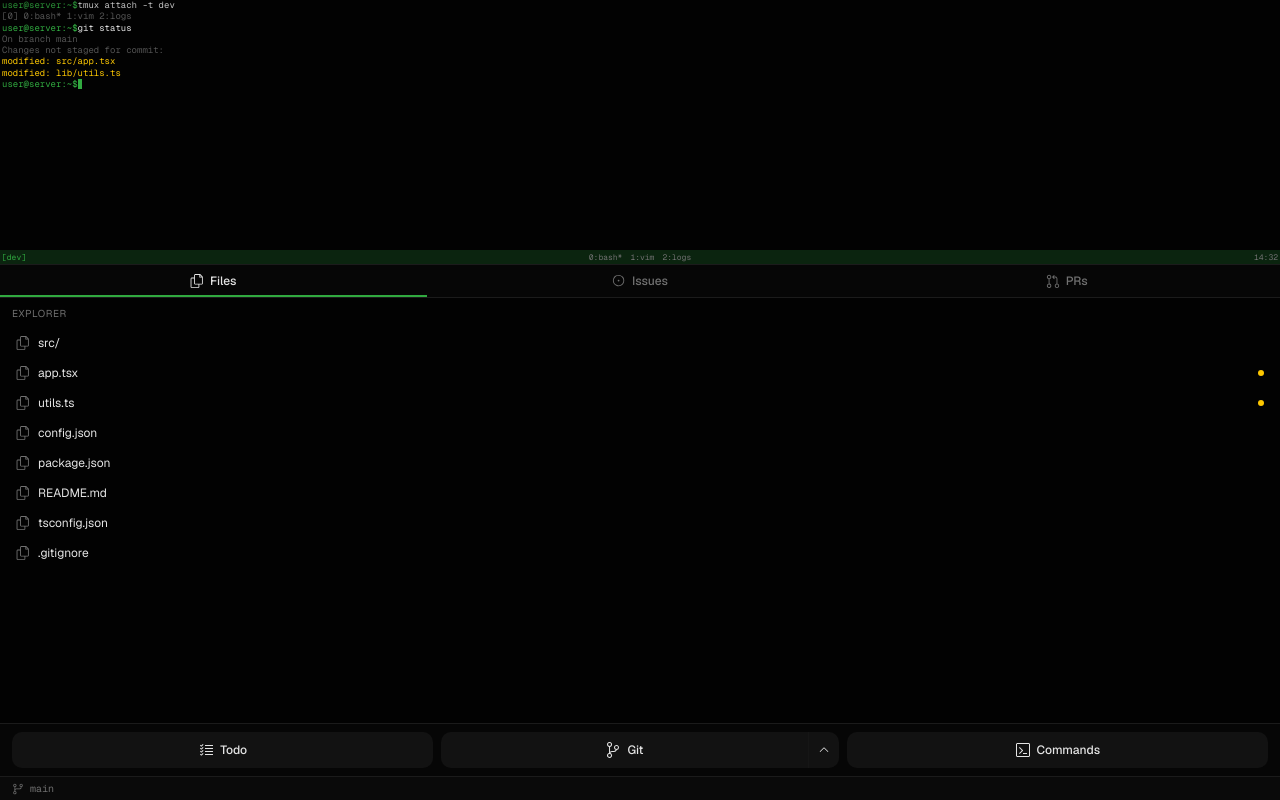
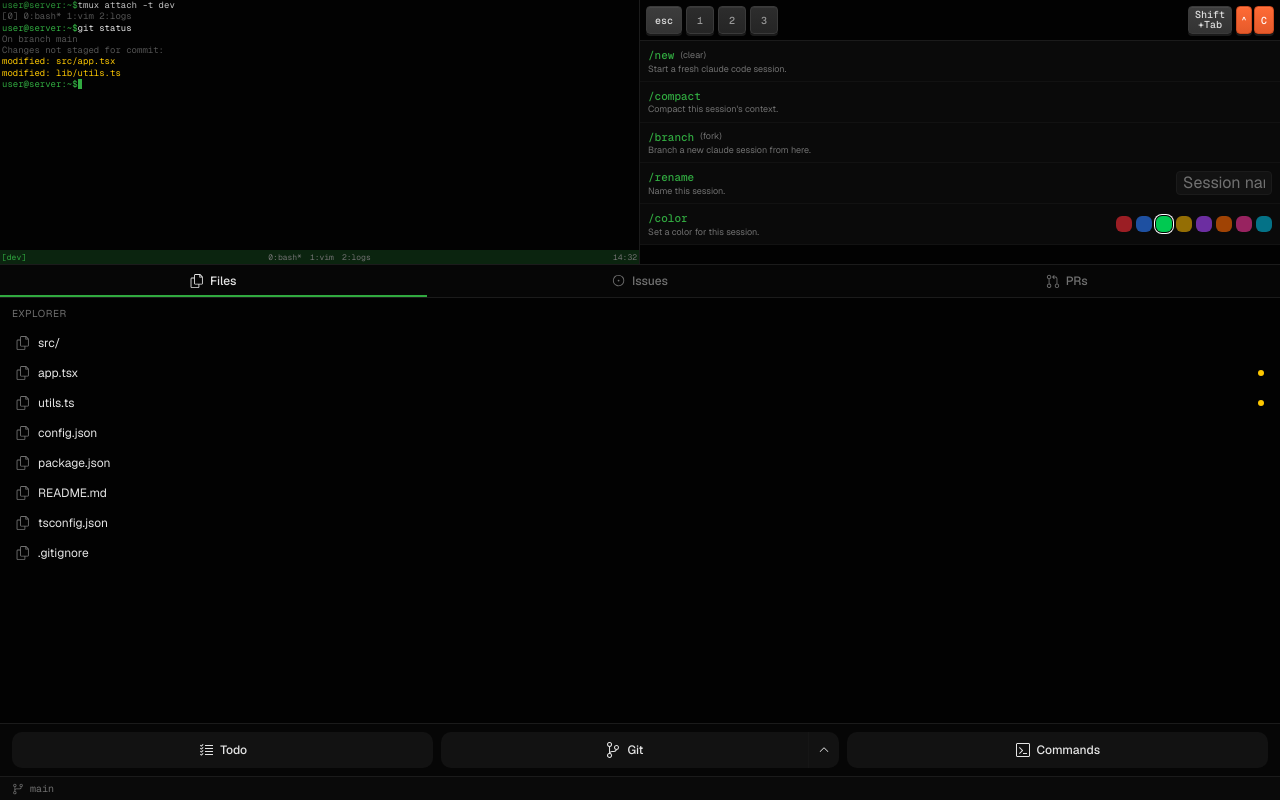
Before and after one commit to claudes-world/v0-cpc-mini-app, a Next.js app: page / in a window 1280 px wide. Built offline with nearby package versions, Linux system fonts and the light colour scheme.

Commit message:
feat: update terminal UI and add iOS zoom prevention\n\nSplit terminal section, add keyboard keys, slash commands, rename button, color button, iOS quirks doc, and minimum font size in CSS.

```diff
--- a/app/globals.css
+++ b/app/globals.css
@@ -127,6 +127,9 @@
   }
   body {
     @apply bg-background text-foreground;
+    -webkit-user-select: none;
+    user-select: none;
+    -webkit-touch-callout: none;
   }
   html {
     touch-action: manipulation;
@@ -135,6 +138,10 @@
   }
   html, body {
     @apply h-full overflow-hidden;
+  }
+  /* Prevent iOS zoom on input focus - minimum 16px font size */
+  input, textarea, select {
+    font-size: 16px;
   }
 }
 
--- a/app/page.tsx
+++ b/app/page.tsx
@@ -1,6 +1,7 @@
 "use client"
 
 import { TmuxPanel } from "@/components/tmux-panel"
+import { TerminalControls } from "@/components/terminal-controls"
 import { AppPages, defaultTabs } from "@/components/app-pages"
 import { ActionBar } from "@/components/action-bar"
 import { NotificationStatusLine } from "@/components/notification-status-line"
@@ -8,9 +9,16 @@ import { NotificationStatusLine } from "@/components/notification-status-line"
 export default function Home() {
   return (
     <div className="h-full flex flex-col bg-background">
-      {/* Terminal section - top 1/3 */}
-      <div className="h-[33%]">
-        <TmuxPanel />
+      {/* Terminal section - top 1/3, split into two columns */}
+      <div className="h-[33%] flex">
+        {/* Left: Terminal */}
+        <div className="w-1/2 border-r border-border">
+          <TmuxPanel />
+        </div>
+        {/* Right: Controls */}
+        <div className="w-1/2">
+          <TerminalControls />
+        </div>
       </div>
 
       {/* Tabs section - middle area (fills remaining space minus action bar) */}
--- /dev/null
+++ b/components/terminal-controls.tsx
@@ -0,0 +1,157 @@
+"use client"
+
+import { useState } from "react"
+
+// Keychron-style keyboard key colors
+const keyStyles = {
+  base: "flex items-center justify-center font-mono text-[10px] font-medium rounded-[4px] border border-[#3a3a3a] bg-gradient-to-b shadow-[0_2px_0_0_#1a1a1a,inset_0_1px_0_0_rgba(255,255,255,0.05)] active:translate-y-[1px] active:shadow-[0_1px_0_0_#1a1a1a,inset_0_1px_0_0_rgba(255,255,255,0.05)] transition-all duration-75",
+  dark: "from-[#2d2d2d] to-[#252525] text-[#9a9a9a]",
+  accent: "from-[#3d3d3d] to-[#333333] text-[#e0e0e0]",
+  orange: "from-[#ff6b35] to-[#e55a2b] text-white border-[#cc4a1f]",
+}
+
+interface KeyButtonProps {
+  children: React.ReactNode
+  variant?: "dark" | "accent" | "orange"
+  className?: string
+  onClick?: () => void
+}
+
+function KeyButton({ children, variant = "dark", className = "", onClick }: KeyButtonProps) {
+  return (
+    <button
+      onClick={onClick}
+      className={`${keyStyles.base} ${keyStyles[variant]} ${className}`}
+    >
+      {children}
+    </button>
+  )
+}
+
+// Slash command colors
+const sessionColors = [
+  { id: "red", color: "bg-red-500" },
+  { id: "blue", color: "bg-blue-500" },
+  { id: "green", color: "bg-green-500" },
+  { id: "yellow", color: "bg-yellow-500" },
+  { id: "purple", color: "bg-purple-500" },
+  { id: "orange", color: "bg-orange-500" },
+  { id: "pink", color: "bg-pink-500" },
+  { id: "cyan", color: "bg-cyan-500" },
+]
+
+interface SlashCommandProps {
+  command: string
+  alias?: string
+  description: string
+  rightContent?: React.ReactNode
+  onClick?: () => void
+}
+
+function SlashCommand({ command, alias, description, rightContent, onClick }: SlashCommandProps) {
+  return (
+    <button
+      onClick={onClick}
+      className="w-full flex items-center justify-between px-2 py-1.5 bg-secondary/50 border-b border-border/50 active:bg-accent transition-colors text-left"
+    >
+      <div className="flex-1 min-w-0">
+        <div className="flex items-center gap-1.5">
+          <span className="text-primary font-mono text-[11px] font-medium">{command}</span>
+          {alias && <span className="text-muted-foreground text-[9px]">({alias})</span>}
+        </div>
+        <p className="text-muted-foreground text-[9px] leading-tight truncate">{description}</p>
+      </div>
+      {rightContent && <div className="flex-shrink-0 ml-2">{rightContent}</div>}
+    </button>
+  )
+}
+
+export function TerminalControls() {
+  const [sessionName, setSessionName] = useState("")
+  const [selectedColor, setSelectedColor] = useState("green")
+
+  return (
+    <div className="h-full flex flex-col bg-background">
+      {/* Top: Keyboard keys */}
+      <div className="flex items-center gap-1 p-1.5 border-b border-border">
+        <KeyButton variant="accent" className="h-7 px-2">esc</KeyButton>
+        <KeyButton className="h-7 w-7">1</KeyButton>
+        <KeyButton className="h-7 w-7">2</KeyButton>
+        <KeyButton className="h-7 w-7">3</KeyButton>
+        <div className="flex-1" />
+        <div className="flex items-center gap-0.5">
+          <KeyButton variant="accent" className="h-7 px-1.5 text-[8px]">
+            <span className="flex flex-col items-center leading-none">
+              <span>Shift</span>
+              <span>+Tab</span>
+            </span>
+          </KeyButton>
+        </div>
+        <div className="flex items-center gap-0.5">
+          <KeyButton variant="orange" className="h-7 px-1 text-[8px]">^</KeyButton>
+          <KeyButton variant="orange" className="h-7 px-1.5">C</KeyButton>
+        </div>
+      </div>
+
+      {/* Bottom: Slash commands */}
+      <div className="flex-1 overflow-auto scrollbar-hide">
+        <SlashCommand
+          command="/new"
+          alias="clear"
+          description="Start a fresh claude code session."
+        />
+        <SlashCommand
+          command="/compact"
+          description="Compact this session's context."
+        />
+        <SlashCommand
+          command="/branch"
+          alias="fork"
+          description="Branch a new claude session from here."
+        />
+
+        {/* Rename with input */}
+        <div className="flex items-center px-2 py-1.5 bg-secondary/50 border-b border-border/50">
+          <div className="flex-1 min-w-0">
+            <div className="flex items-center gap-1.5">
+              <span className="text-primary font-mono text-[11px] font-medium">/rename</span>
+            </div>
+            <p className="text-muted-foreground text-[9px] leading-tight">Name this session.</p>
+          </div>
+          <input
+            type="text"
+            value={sessionName}
+            onChange={(e) => setSessionName(e.target.value)}
+            placeholder="Session name..."
+            className="w-24 h-6 px-1.5 text-[16px] bg-input border border-border rounded text-foreground placeholder:text-muted-foreground focus:outline-none focus:ring-1 focus:ring-ring"
+            style={{ fontSize: '16px' }} // Explicit 16px to prevent iOS zoom
+          />
+        </div>
+
+        {/* Color with radio buttons */}
+        <div className="flex items-center px-2 py-1.5 bg-secondary/50 border-b border-border/50">
+          <div className="flex-1 min-w-0">
+            <div className="flex items-center gap-1.5">
+              <span className="text-primary font-mono text-[11px] font-medium">/color</span>
+            </div>
+            <p className="text-muted-foreground text-[9px] leading-tight">Set a color for this session.</p>
+          </div>
+          <div className="flex items-center gap-1">
+            {sessionColors.map((c) => (
+              <button
+                key={c.id}
+                onClick={() => setSelectedColor(c.id)}
+                className={`w-4 h-4 rounded-sm ${c.color} ${
+                  selectedColor === c.id
+                    ? "ring-1 ring-white ring-offset-1 ring-offset-background"
+                    : "opacity-60 hover:opacity-100"
+                } transition-all`}
+                aria-label={`Select ${c.id} color`}
+              />
+            ))}
+          </div>
+        </div>
+      </div>
+    </div>
+  )
+}
```
Also changed, not shown: 1 other file (tests, documents, lock files or other folders).
